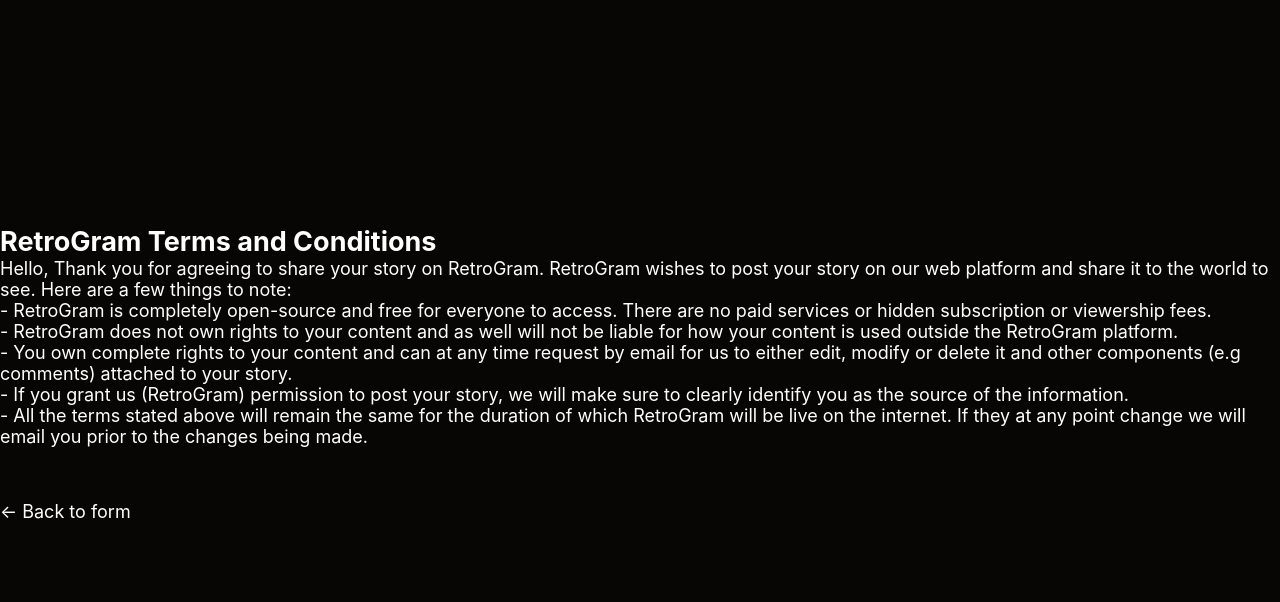
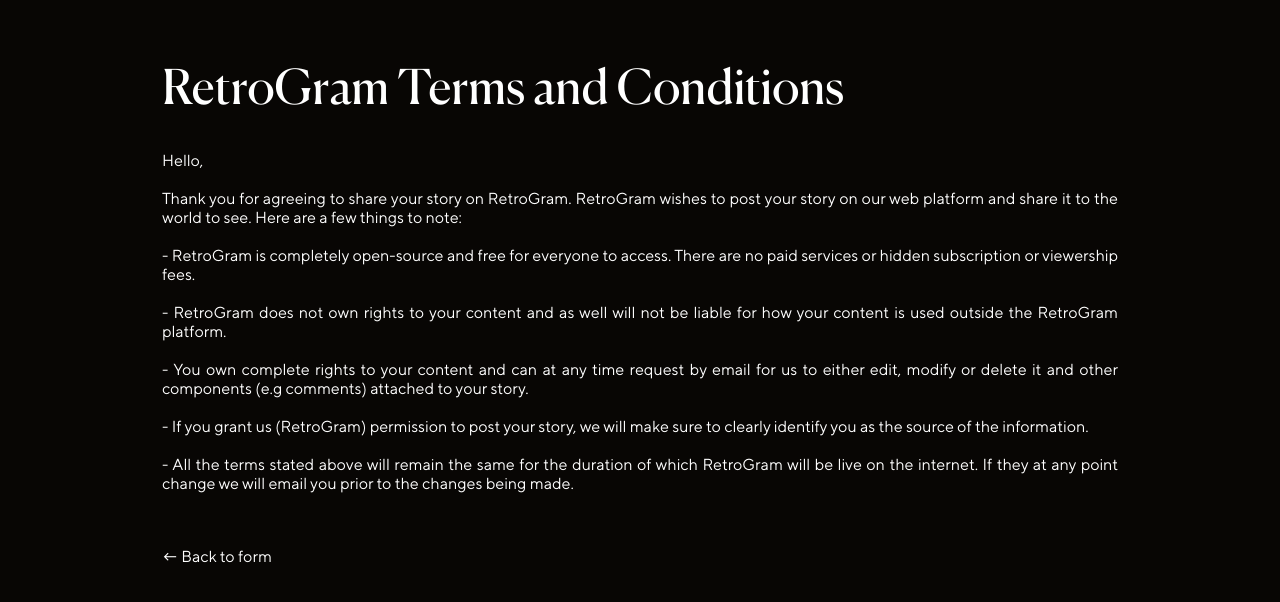
Before and after one commit to retrogram/retro-v2.0, a Next.js app: page /terms in a window 1280 px wide. Shown: the top 602 px of the page. Built offline with nearby package versions, Linux system fonts and the light colour scheme.

Commit message:
concluded the styles for terms page

```diff
--- a/pages/terms.js
+++ b/pages/terms.js
@@ -1,25 +1,27 @@
 import Link from 'next/link'
 import styles from '../components/layout.module.css'
+import termStyles from './terms.module.css'
+
 export default function Terms() {
 
     return (
-        <div>
-            <h2>RetroGram Terms and Conditions</h2>
-            <p>Hello,
-
-            Thank you for agreeing to share your story on RetroGram. RetroGram wishes to post your story on our web platform and share it to the world to see. Here are a few things to note: </p>
+        <div className={termStyles.container}>
+            <h2 className={termStyles.heading}>RetroGram Terms and Conditions</h2>
+            <p>Hello, <br></br>
+            <br></br>
+            Thank you for agreeing to share your story on RetroGram. RetroGram wishes to post your story on our web platform and share it to the world to see. Here are a few things to note: </p><br></br>
             <ul style={{ listStyle: 'none' }}>
                 <li>- RetroGram is completely open-source and free for everyone to access. There are no paid services or
-                hidden subscription or viewership fees.</li>
+                hidden subscription or viewership fees.</li><br></br>
 
                 <li>- RetroGram does not own rights to your content and as well will not be liable for how your content is used
-                outside the RetroGram platform.</li>
+                outside the RetroGram platform.</li><br></br>
 
                 <li>- You own complete rights to your content and can at any time request by email for us to either edit,
-                modify or delete it and other components (e.g comments) attached to your story.</li>
+                modify or delete it and other components (e.g comments) attached to your story.</li><br></br>
 
                 <li>- If you grant us (RetroGram) permission to post your story, we will make sure to clearly identify you as the
-                source of the information.</li>
+                source of the information.</li><br></br>
 
                 <li>- All the terms stated above will remain the same for the duration of which RetroGram will be live on the
                 internet. If they at any point change we will email you prior to the changes being made.</li>
--- a/pages/terms.module.css
+++ b/pages/terms.module.css
@@ -0,0 +1,61 @@
+.container{
+    margin: auto 1.5rem;
+    padding: 1rem;
+    font-family: TTNormsPro;
+    font-size: 16px;
+    font-weight: 400;
+    animation: fadeIn ease 2s;
+    animation-fill-mode: forwards;
+    text-align: justify;
+}
+
+.heading{
+    font-family: Canela;
+    font-size: 30px;
+    font-weight: 400;
+    margin: 2rem auto;
+    text-align: left;
+}
+
+@keyframes fadeIn{
+    0% {
+        opacity: 0;
+    }
+    100% {
+        opacity: 1;
+    }
+}
+
+@media screen and (min-width: 500px){
+    .container{
+        margin: 0 3.5rem;
+        padding: 0 2.5rem;
+    }
+    .heading{
+        font-size: 42px;
+        margin-top: 3rem;
+    }
+}
+
+@media screen and (min-width: 800px) {
+    .container{
+        margin: 0 5rem;
+        padding: 0 4rem;
+        height: 90vh;
+    }
+    .heading{
+        font-size: 48px;
+        margin-top: 3rem;
+    }
+}
+
+@media screen and (min-width: 1440px) {
+    .container{
+        margin: 0 7rem;
+        padding: 0 6rem;
+    }
+    .heading{
+        font-size: 54px;
+        margin-top: 5rem;
+    }
+}
```
